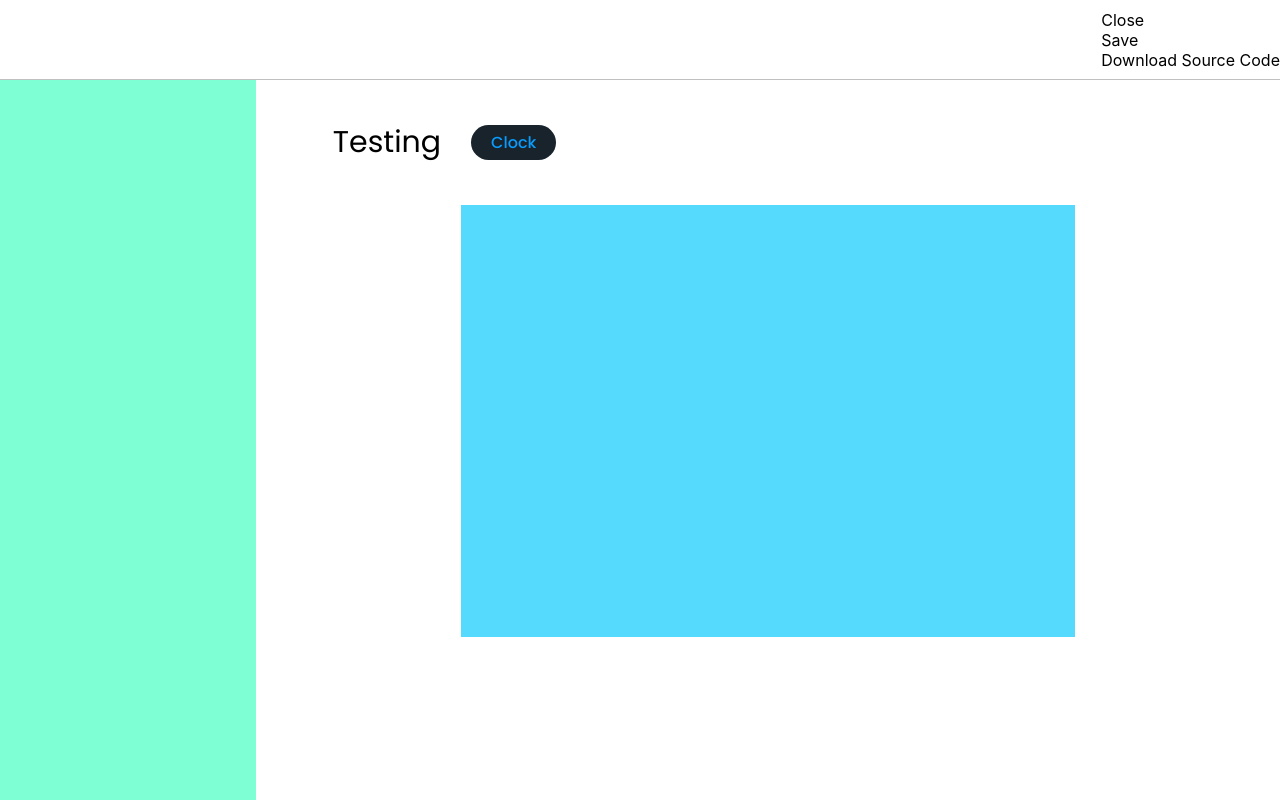
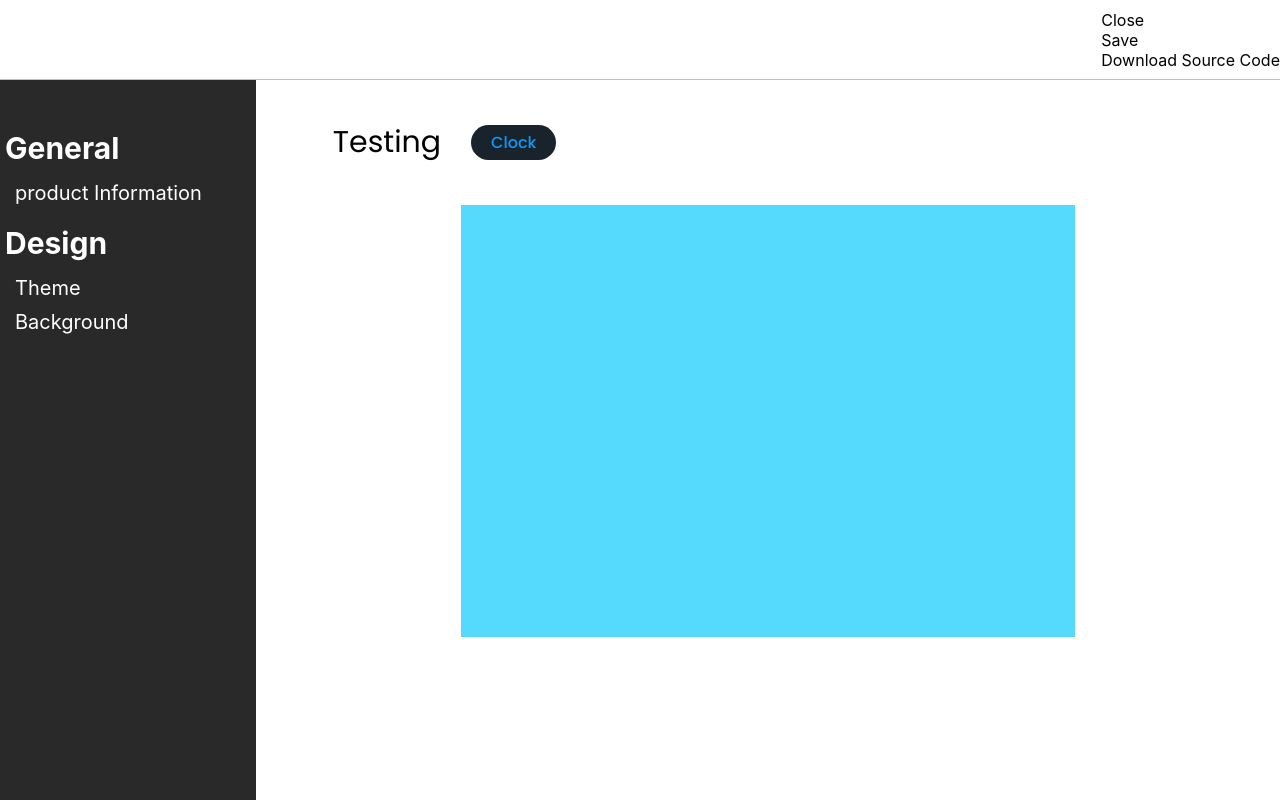
Before and after one commit to webtopia035/widgetsy-frontend, a Next.js app: page /builder in a window 1280 px wide. Built offline with nearby package versions, Linux system fonts and the light colour scheme.

Commit message:
add: sidebar in editor

```diff
--- a/components/Sidebar/Sidebar.js
+++ b/components/Sidebar/Sidebar.js
@@ -3,13 +3,35 @@ import styles from "./Sidebar.module.css";
 
 const Sidebar = () => {
   const [elements, setElements] = useState("");
+  console.log(elements);
   return (
     <div className={styles.sidebar_container}>
-      <div className={styles.genral}></div>
-      <div className={styles.product_info}></div>
-      <div className={styles.design}></div>
-      <div className={styles.product_theme}></div>
-      <div className={styles.product_backGround}></div>
+      <div className={styles.general}>General</div>
+      <div
+        className={styles.product_info}
+        onClick={() => {
+          setElements("info");
+        }}
+      >
+        product Information
+      </div>
+      <div className={styles.design}>Design</div>
+      <div
+        className={styles.product_theme}
+        onClick={() => {
+          setElements("theme");
+        }}
+      >
+        Theme
+      </div>
+      <div
+        className={styles.product_backGround}
+        onClick={() => {
+          setElements("background");
+        }}
+      >
+        Background
+      </div>
     </div>
   );
 };
--- a/components/Sidebar/Sidebar.module.css
+++ b/components/Sidebar/Sidebar.module.css
@@ -1,5 +1,27 @@
 .sidebar_container {
   width: 20vw;
   height: 90vh;
-  background-color: aquamarine;
+  background-color: #292929;
 }
+
+.general,.design{
+  font-weight: bolder;
+  margin-left: 5px;
+  font-size: 30px;
+  margin-bottom: 15px;
+  color: white;
+  margin-top: 20px;
+}
+
+.product_info,.product_theme,.product_backGround{
+  font-weight: 400;
+  margin-left: 15px;
+  font-size: 20px;
+  margin-bottom: 10px;
+  color: white;
+  cursor: pointer;
+}
+
+.general{
+  margin-top: 50px;
+}
```
